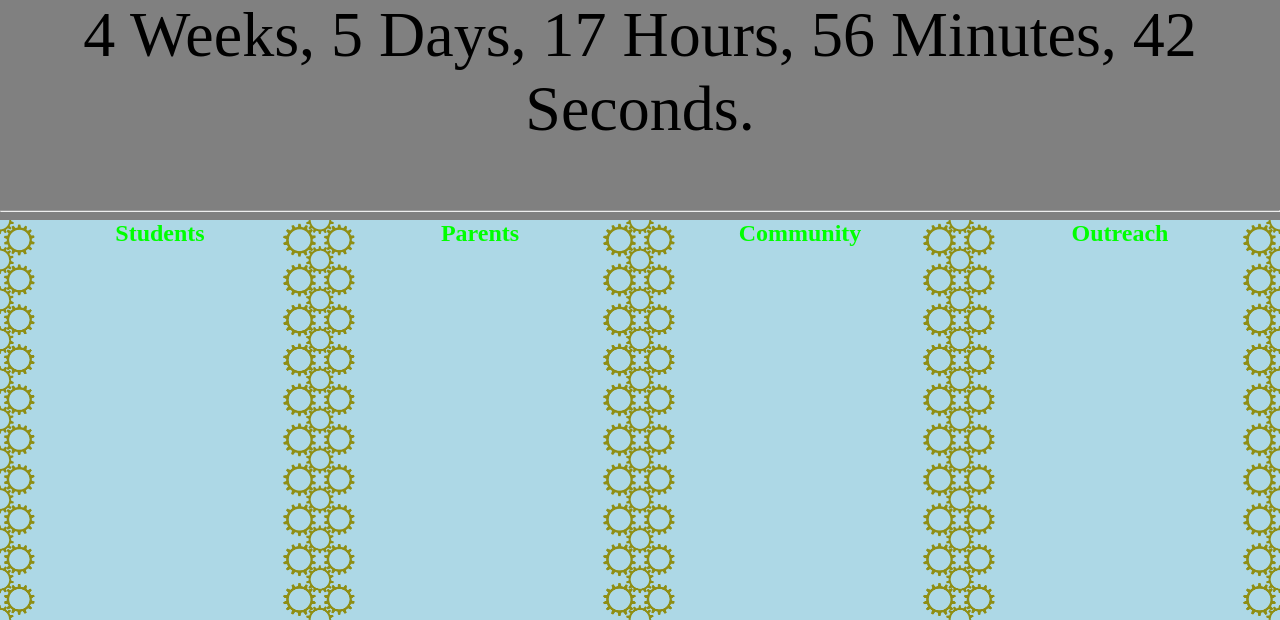
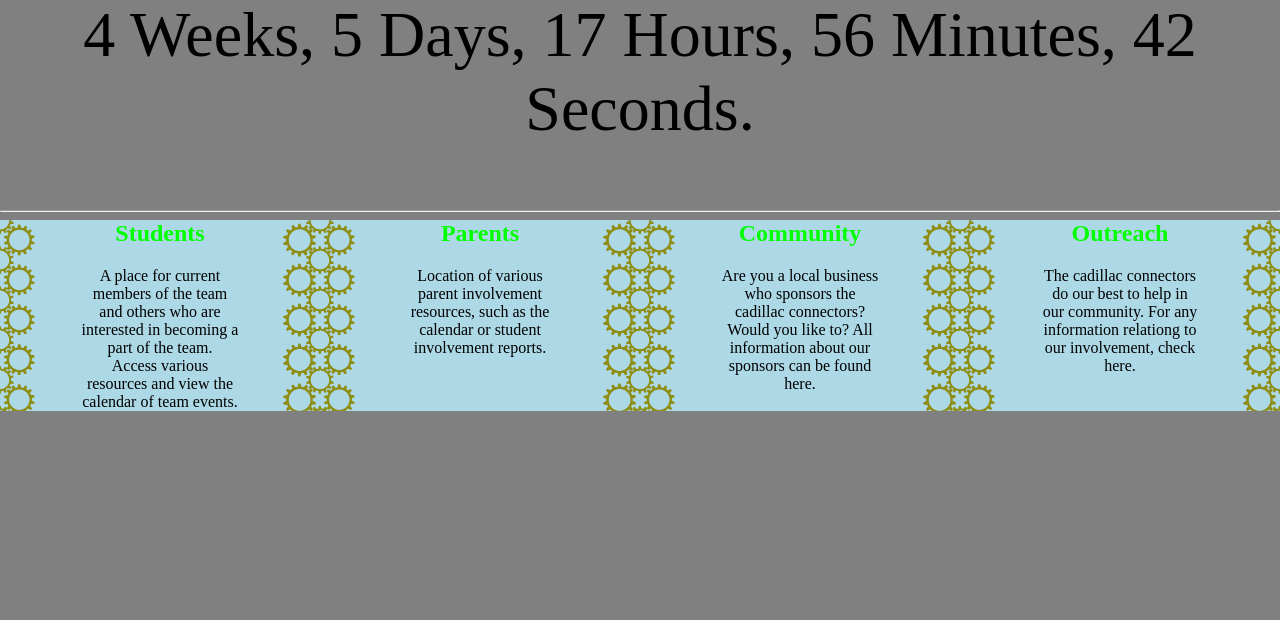
Before and after one commit to JoshuaJacobson/new-site, a PHP site: page /?mobile=1 in a window 1280 px wide. Shown: the part 586-1206 px from the top of the page. After the commit the page ends 997 px from the top, so only its background shows below. Run offline with PHP 8.4, Linux system fonts and the light colour scheme; data that the repository does not hold is empty.

Commit message:
Added Text to the 4 sections

```diff
--- a/index.css
+++ b/index.css
@@ -9,9 +9,14 @@
     background: url('resources/cogwheels_gold.png');
     background-repeat: repeat-y;
     background-size: 100% auto;
-    height: 400px;
 }
 
 .Countdown {
     font-size: 400%;
+    width: 100%;
+    margin-left: 0%;
 }
+p {
+    margin-left: 25%;
+    width: 50%;
+}
--- a/index.php
+++ b/index.php
@@ -62,15 +62,33 @@ if ( $days >= 7 ) {
     <div id="Container">
         <div id="Students" class="Quarter" style="width: <?php echo $scale;?>;">
             <h2>Students</h2>
+            <p>
+                A place for current members of the team and others who are interested
+                in becoming a part of the team.
+                <br>
+                Access various resources and view the calendar of team events.
+            </p>
         </div>
         <div id="Parents" class="Quarter" style="width: <?php echo $scale;?>;">
             <h2>Parents</h2>
+            <p>
+                Location of various parent involvement resources, such as the calendar
+                or student involvement reports.
+            </p>
         </div>
         <div id="Community" class="Quarter" style="width: <?php echo $scale;?>;">
             <h2>Community</h2>
+            <p>
+                Are you a local business who sponsors the cadillac connectors? Would
+                you like to? All information about our sponsors can be found here.
+            </p>
         </div>
         <div id="Outreach" class="Quarter" style="width: <?php echo $scale;?>;">
             <h2>Outreach</h2>
+            <p>
+                The cadillac connectors do our best to help in our community. For any information
+                relationg to our involvement, check here.
+            </p>
         </div>
         <?php echo $br; ?>
     </div>
```
